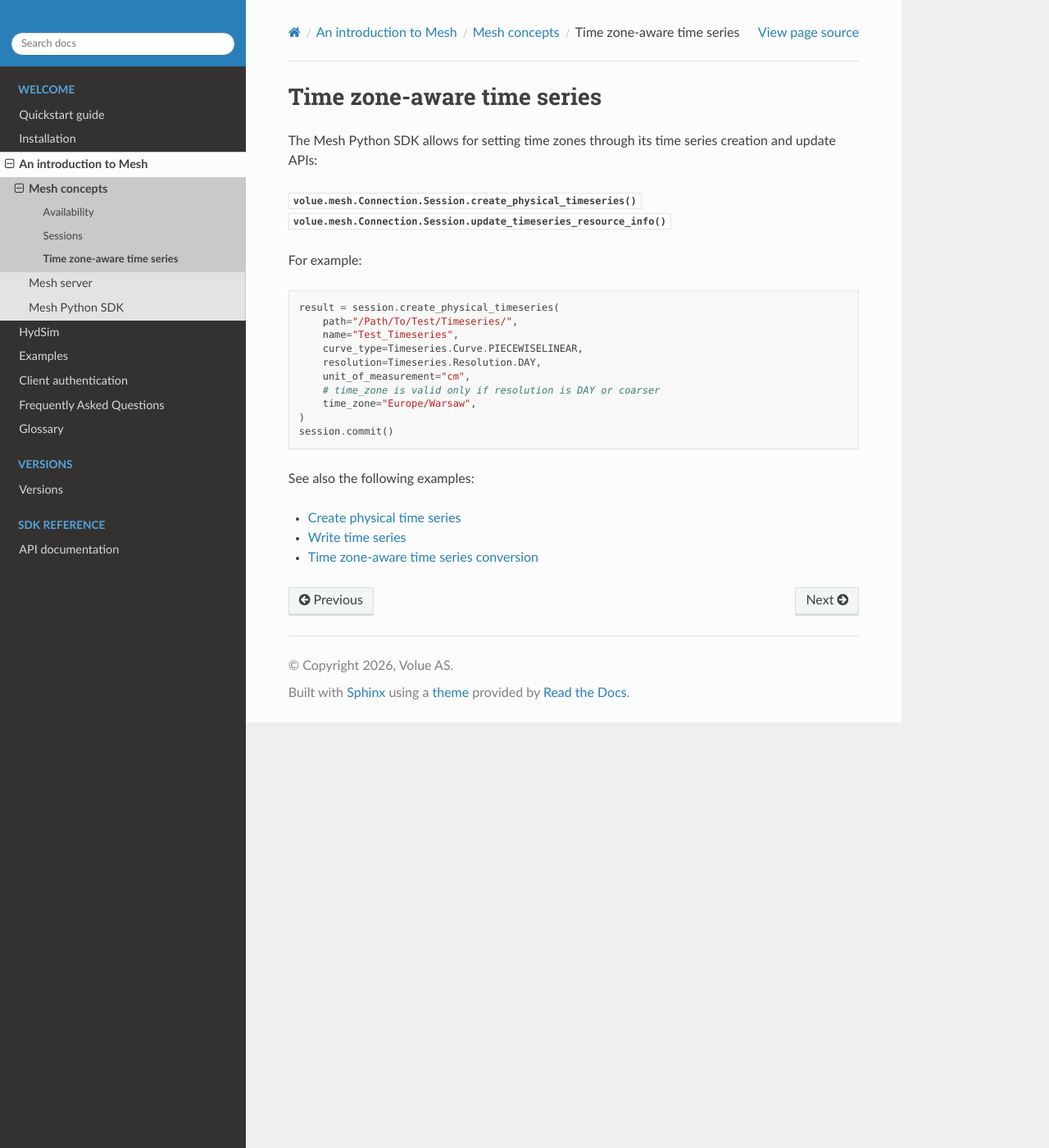
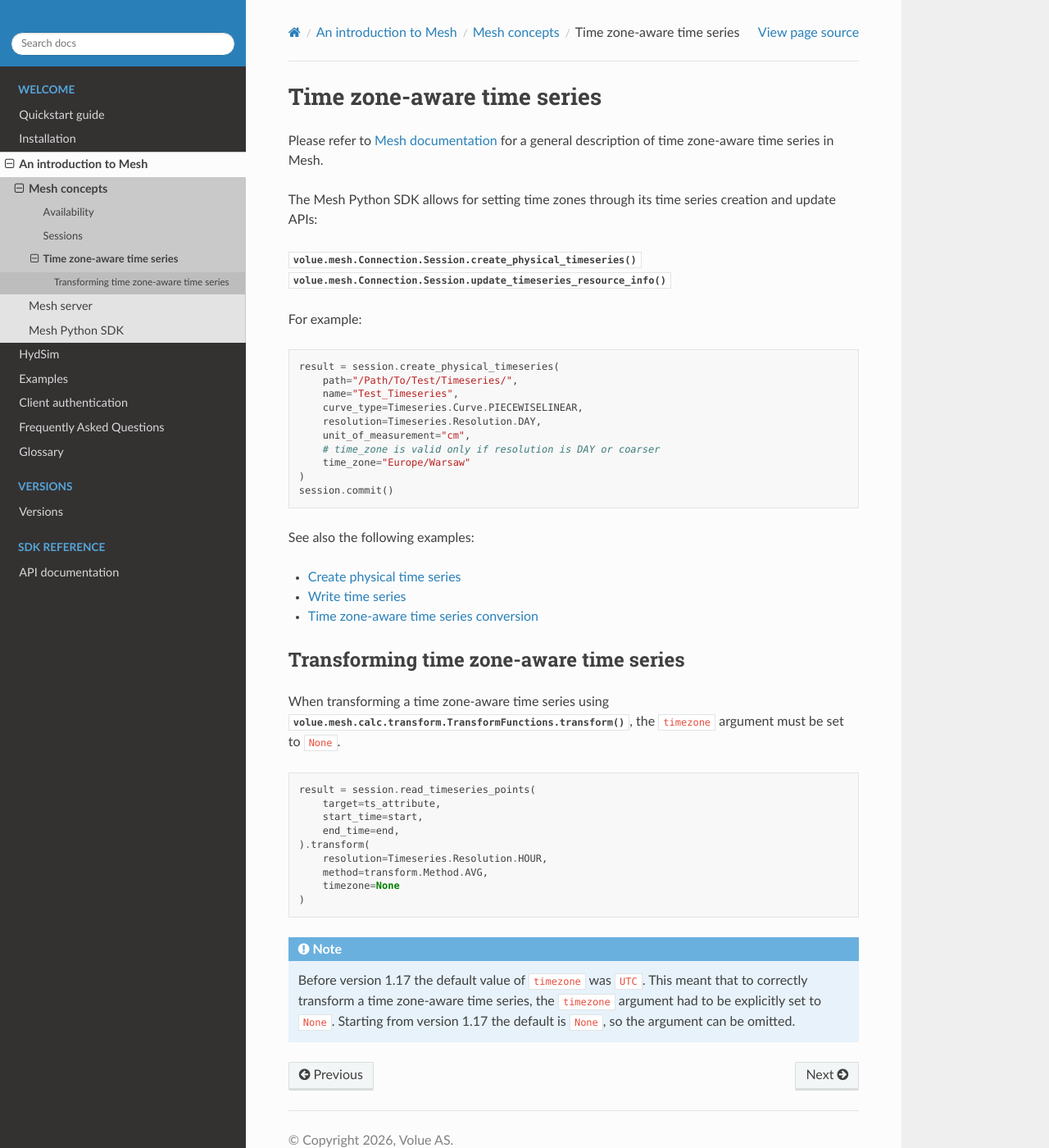
Before and after one commit to Volue-Public/energy-mesh-python, a Sphinx documentation site: the page built from docs/source/time_zone_aware_timeseries.rst, in a window 1280 px wide and 1400 px high. Shown: the whole window at 82% size. Built offline with Sphinx 7.4.7 and the Read the Docs theme 3.1.0, drawn with Linux system fonts in a browser that asks for light colours.

Commit message:
transform changes (#636)
* transform changes

* Apply suggestions from code review

Co-authored-by: martingalvan-volue <161850672+martingalvan-volue@users.noreply.github.com>

* Line endings

---------

Co-authored-by: martingalvan-volue <161850672+martingalvan-volue@users.noreply.github.com>

```diff
--- a/docs/source/time_zone_aware_timeseries.rst
+++ b/docs/source/time_zone_aware_timeseries.rst
@@ -2,6 +2,8 @@
 Time zone-aware time series
 ===========================
 
+Please refer to `Mesh documentation <https://volue-public.github.io/energy-smp-docs/latest/mesh/concepts/time-series/time-zone-aware-time-series/>`_
+for a general description of time zone-aware time series in Mesh.
 
 The Mesh Python SDK allows for setting time zones
 through its time series creation and update APIs:
@@ -20,7 +22,7 @@
         resolution=Timeseries.Resolution.DAY,
         unit_of_measurement="cm",
         # time_zone is valid only if resolution is DAY or coarser
-        time_zone="Europe/Warsaw",
+        time_zone="Europe/Warsaw"
     )
     session.commit()
 
@@ -30,3 +32,30 @@
 * :ref:`examples:Create physical time series`
 * :ref:`examples:Write time series`
 * :ref:`examples:Time zone-aware time series conversion`
+
+
+Transforming time zone-aware time series
+========================================
+
+When transforming a time zone-aware time series using
+:py:meth:`volue.mesh.calc.transform.TransformFunctions.transform`, the
+``timezone`` argument must be set to ``None``.
+
+.. code-block:: python
+
+    result = session.read_timeseries_points(
+        target=ts_attribute,
+        start_time=start,
+        end_time=end,
+    ).transform(
+        resolution=Timeseries.Resolution.HOUR,
+        method=transform.Method.AVG,
+        timezone=None
+    )
+
+.. note::
+    Before version 1.17 the default value of ``timezone`` was ``UTC``.
+    This meant that to correctly transform a time zone-aware time series, the
+    ``timezone`` argument had to be explicitly set to ``None``.
+    Starting from version 1.17 the default is ``None``, so the argument can
+    be omitted.
--- a/docs/source/versions.rst
+++ b/docs/source/versions.rst
@@ -25,7 +25,11 @@
 Changes
 ~~~~~~~~~~~~~~~~~~
 
-- TBA
+- **Breaking change:** The default value of the ``timezone`` argument in
+  :py:meth:`~volue.mesh.calc.transform.TransformFunctions.transform` has
+  been changed from ``UTC`` to ``None``. Code that relied on the previous
+  ``UTC`` default without passing the argument explicitly must now explicitly pass
+  ``timezone=Timezone.UTC``.
 
 Install instructions
 ~~~~~~~~~~~~~~~~~~~~~~~~~~~~~~~~~~~~
```
Also changed, not shown: 1 other file.
